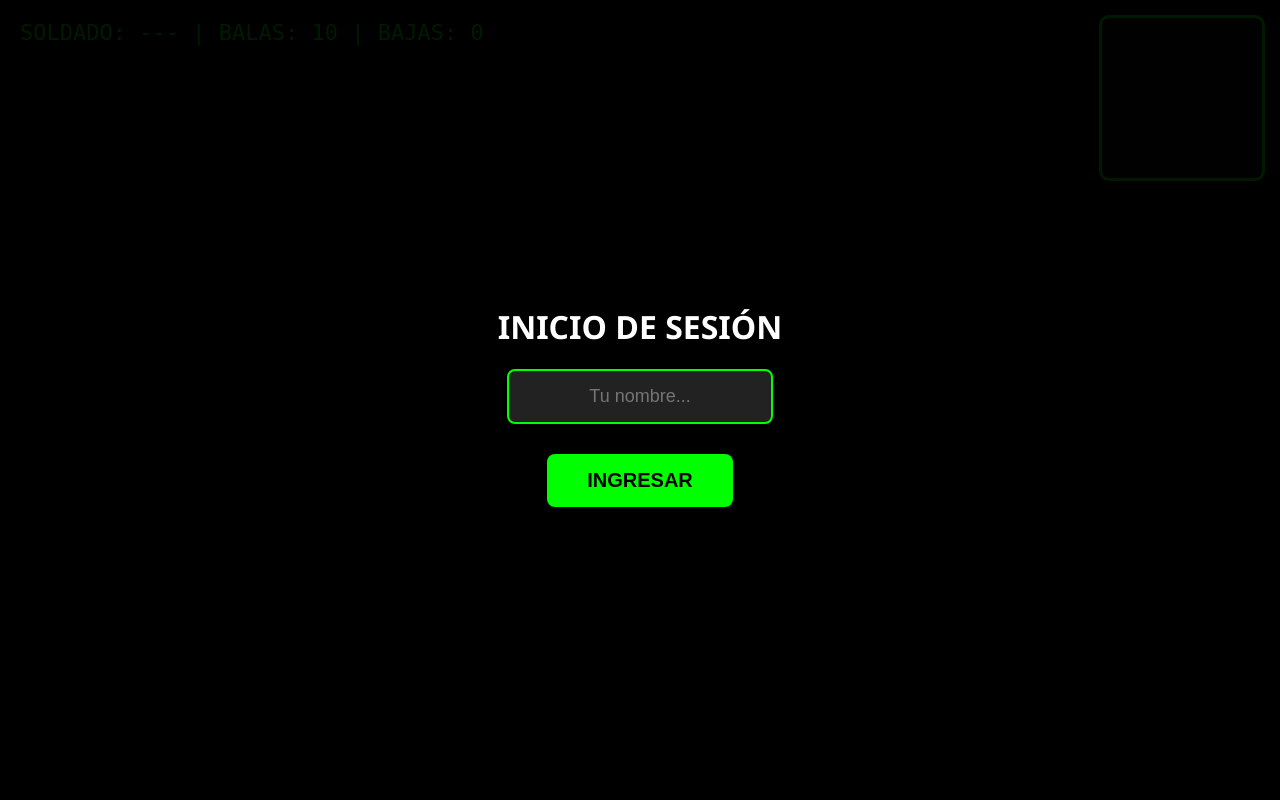
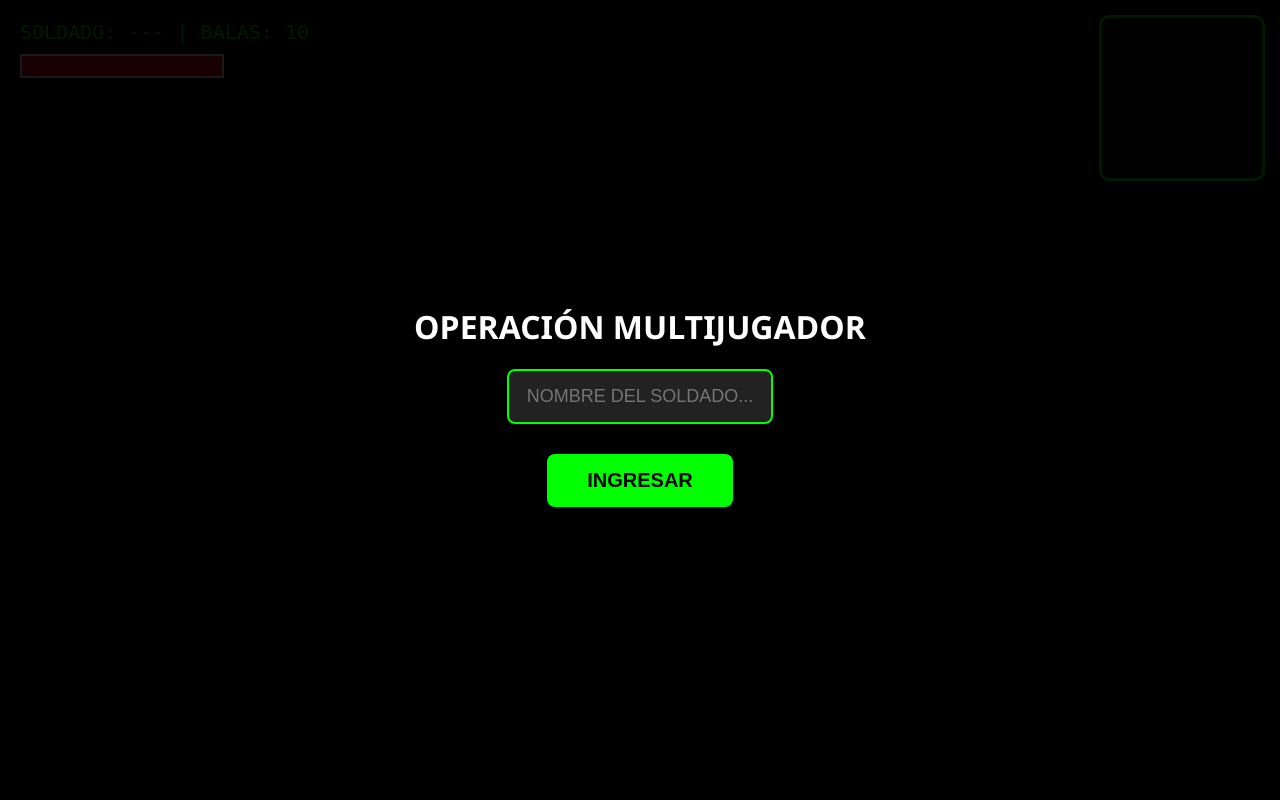
Before and after one commit to HibridosGAA/Root, a Flask app: page / in a window 1280 px wide. Run offline with Flask 3, Linux system fonts and the light colour scheme; some libraries are stand-ins or nearby versions.

Commit message:
se logro putitoss

```diff
--- a/app.py
+++ b/app.py
@@ -7,10 +7,10 @@ import os
 
 app = Flask(__name__)
 app.config['SECRET_KEY'] = 'secreto_fps_123'
-# CORS habilitado para evitar bloqueos en el despliegue
 socketio = SocketIO(app, cors_allowed_origins="*", async_mode='eventlet')
 
-# --- RUTAS ---
+# Diccionario para trackear salud de jugadores
+jugadores_stats = {}
 
 @app.route('/')
 def index():
@@ -26,47 +26,59 @@ def guardar_usuario():
         datos = request.get_json(silent=True)
         if not datos or 'username' not in datos:
             return jsonify({"status": "error", "message": "Datos inválidos"}), 400
-
         nombre = datos.get('username').strip().upper()
         ruta_base = os.path.dirname(os.path.abspath(__file__))
         ruta_lista = os.path.join(ruta_base, 'templates', 'usuarios_lista.html')
-
-        # Asegurar que el archivo exista para evitar errores de lectura
         if not os.path.exists(ruta_lista):
             with open(ruta_lista, 'w', encoding='utf-8') as f:
                 f.write("<h1>Lista de Soldados</h1>\n")
-
-        # Guardar el nombre
         with open(ruta_lista, 'a', encoding='utf-8') as f:
             f.write(f"<p>SOLDADO: {nombre}</p>\n")
-
         return jsonify({"status": "success", "message": "REGISTRO EXITOSO"})
     except Exception as e:
-        print(f"Error en servidor: {e}")
-        return jsonify({"status": "error", "message": "Error interno del servidor"}), 500
+        return jsonify({"status": "error", "message": str(e)}), 500
 
-# --- LÓGICA MULTIJUGADOR ---
+# --- EVENTOS MULTIJUGADOR EXTENDIDOS ---
 
 @socketio.on('join')
 def on_join(data):
-    sid = request.sid # type: ignore
-    # Avisar a todos que entró alguien nuevo
-    emit('new_player', {'id': sid, 'name': data.get('name', 'Anon')}, broadcast=True, include_self=False)
+    sid = request.sid
+    nombre = data.get('name', f'Recluta_{sid[:4]}')
+    jugadores_stats[sid] = {'name': nombre, 'hp': 100}
+    emit('new_player', {'id': sid, 'name': nombre}, broadcast=True, include_self=False)
 
 @socketio.on('move')
 def on_move(data):
-    # Reenviar la posición a los demás jugadores
     emit('player_moved', {
-        'id': request.sid, # type: ignore
-        'x': data['x'],
-        'y': data['y'],
-        'z': data['z'],
-        'ry': data['ry']
+        'id': request.sid,
+        'x': data['x'], 'y': data['y'], 'z': data['z'], 'ry': data['ry']
     }, broadcast=True, include_self=False)
+
+@socketio.on('shoot_hit')
+def on_shoot_hit(data):
+    target_id = data.get('target_id')
+    shooter_id = request.sid
+
+    if target_id in jugadores_stats:
+        jugadores_stats[target_id]['hp'] -= 25 # Daño por disparo
+
+        if jugadores_stats[target_id]['hp'] <= 0:
+            jugadores_stats[target_id]['hp'] = 100 # Reset para respawn
+            # Notificar muerte a todos para el Kill Feed
+            emit('kill_event', {
+                'killer': jugadores_stats[shooter_id]['name'],
+                'victim': jugadores_stats[target_id]['name'],
+                'victim_id': target_id
+            }, broadcast=True)
+        else:
+            # Notificar solo al jugador golpeado que perdió vida
+            emit('take_damage', {'new_hp': jugadores_stats[target_id]['hp']}, room=target_id)
 
 @socketio.on('disconnect')
 def on_disconnect():
-    emit('player_left', {'id': request.sid}, broadcast=True) # type: ignore
+    if request.sid in jugadores_stats:
+        del jugadores_stats[request.sid]
+    emit('player_left', {'id': request.sid}, broadcast=True)
 
 if __name__ == '__main__':
     port = int(os.environ.get("PORT", 5000))
--- a/templates/index.html
+++ b/templates/index.html
@@ -3,38 +3,55 @@
 <head>
     <meta charset="UTF-8">
     <meta name="viewport" content="width=device-width, initial-scale=1.0, maximum-scale=1.0, user-scalable=no, viewport-fit=cover">
-    <title>Shooter Open World - Final</title>
+    <title>FPS MULTIPLAYER - PRO</title>
     <script src="https://cdn.socket.io/4.7.2/socket.io.min.js"></script>
     <style>
         body { margin: 0; overflow: hidden; background-color: #000; font-family: 'Segoe UI', sans-serif; user-select: none; touch-action: none; }
         .overlay-menu { position: absolute; top: 0; left: 0; width: 100%; height: 100%; background: rgba(0,0,0,0.9); color: white; display: flex; flex-direction: column; align-items: center; justify-content: center; z-index: 200; text-align: center; }
         input { padding: 15px; font-size: 18px; border-radius: 8px; border: 2px solid #0f0; background: #222; color: #fff; margin-bottom: 20px; outline: none; text-align: center; }
         button { padding: 15px 40px; font-size: 20px; cursor: pointer; background: #0f0; border: none; border-radius: 8px; font-weight: bold; transition: 0.3s; margin: 10px; }
+
+        /* UI GAME */
+        #ui { position: absolute; top: 20px; left: 20px; color: #0f0; font-size: 20px; z-index: 10; text-shadow: 2px 2px #000; font-family: monospace; }
+        #health-container { width: 200px; height: 20px; background: #440000; border: 2px solid #fff; margin-top: 10px; }
+        #health-bar { width: 100%; height: 100%; background: #ff0000; transition: 0.3s; }
+
+        /* Kill Feed */
+        #kill-feed { position: absolute; top: 20px; right: 200px; width: 250px; color: #fff; text-align: right; z-index: 100; font-family: monospace; pointer-events: none; }
+        .kill-msg { background: rgba(0,0,0,0.5); padding: 5px; margin-bottom: 5px; border-right: 4px solid #f00; animation: fadeOut 5s forwards; }
+        @keyframes fadeOut { 0% { opacity: 1; } 80% { opacity: 1; } 100% { opacity: 0; } }
+
+        /* Mobile Controls */
         #mobile-controls { position: absolute; top: 0; left: 0; width: 100%; height: 100%; display: none; z-index: 150; pointer-events: none; }
         .joy-btn { width: 65px; height: 65px; background: rgba(255,255,255,0.1); border: 2px solid rgba(255,255,255,0.3); border-radius: 12px; color: white; display: flex; align-items: center; justify-content: center; font-weight: bold; pointer-events: auto; }
         .d-pad { position: absolute; bottom: 40px; left: 30px; display: grid; grid-template-columns: repeat(3, 70px); gap: 8px; }
         .actions-right { position: absolute; bottom: 40px; right: 30px; display: flex; flex-direction: column; gap: 15px; }
-        #ui { position: absolute; top: 20px; left: 20px; color: #0f0; font-size: 22px; z-index: 10; text-shadow: 2px 2px #000; font-family: monospace; }
+
         #crosshair { position: absolute; top: 50%; left: 50%; width: 12px; height: 12px; border: 2px solid #0f0; border-radius: 50%; transform: translate(-50%, -50%); pointer-events: none; z-index: 5; }
         #minimap-border { position: absolute; top: 15px; right: 15px; width: 160px; height: 160px; border: 3px solid #0f0; border-radius: 10px; z-index: 100; pointer-events: none; background: rgba(0, 255, 0, 0.05); }
     </style>
 </head>
 <body>
 
+    <div id="kill-feed"></div>
+
     <div id="step-name" class="overlay-menu">
-        <h1>INICIO DE SESIÓN</h1>
-        <input type="text" id="username" placeholder="Tu nombre..." autocomplete="off">
+        <h1>OPERACIÓN MULTIJUGADOR</h1>
+        <input type="text" id="username" placeholder="NOMBRE DEL SOLDADO..." autocomplete="off">
         <button onclick="nextStep()">INGRESAR</button>
     </div>
 
     <div id="step-device" class="overlay-menu" style="display: none;">
         <h1>BIENVENIDO <span id="user-welcome"></span></h1>
-        <p>SELECCIONA PLATAFORMA:</p>
-        <button onclick="startGame('pc')">COMPUTADORA</button>
-        <button onclick="startGame('movil')">CELULAR</button>
+        <button onclick="startGame('pc')">PC (TECLADO)</button>
+        <button onclick="startGame('movil')">MÓVIL (TOUCH)</button>
     </div>
 
-    <div id="ui">SOLDADO: <span id="disp-name">---</span> | BALAS: <span id="ammo">10</span> | BAJAS: <span id="kills">0</span></div>
+    <div id="ui">
+        SOLDADO: <span id="disp-name">---</span> | BALAS: <span id="ammo">10</span>
+        <div id="health-container"><div id="health-bar"></div></div>
+    </div>
+
     <div id="crosshair"></div>
     <div id="minimap-border"></div>
 
@@ -62,41 +79,28 @@
     <script type="module">
         import * as THREE from 'three';
 
-        // --- MULTIPLAYER SETUP ---
         const socket = io();
         const otrosJugadores = {};
-        let miNombre = "";
-
-        let deviceMode = 'pc';
-        let ammo = 10;
-        let kills = 0;
-        let isReloading = false;
+        let miNombre = "", deviceMode = 'pc', ammo = 10, hp = 100, isReloading = false;
         const keys = {};
-        const enemigos = [];
 
         // --- INTERFAZ ---
         window.nextStep = () => {
             const name = document.getElementById('username').value.trim();
             if(name.length < 2) return;
-
             fetch('/guardar_usuario', {
                 method: 'POST',
                 headers: { 'Content-Type': 'application/json' },
                 body: JSON.stringify({"username": name})
             })
-            .then(async res => {
-                const data = await res.json();
-                if (!res.ok) throw new Error(data.message || "Error");
-                return data;
-            })
+            .then(res => res.json())
             .then(data => {
                 miNombre = name;
                 document.getElementById('user-welcome').innerText = name.toUpperCase();
                 document.getElementById('disp-name').innerText = name.toUpperCase();
                 document.getElementById('step-name').style.display = 'none';
                 document.getElementById('step-device').style.display = 'flex';
-            })
-            .catch(error => { alert(error.message); });
+            });
         };
 
         window.startGame = (type) => {
@@ -104,7 +108,6 @@
             document.getElementById('step-device').style.display = 'none';
             if(type === 'movil') document.getElementById('mobile-controls').style.display = 'block';
             else renderer.domElement.requestPointerLock();
-
             socket.emit('join', { name: miNombre });
             if (listener.context.state === 'suspended') listener.context.resume();
             animate();
@@ -113,16 +116,8 @@
         // --- ESCENA ---
         const scene = new THREE.Scene();
         scene.background = new THREE.Color(0x87ceeb);
-
         const camera = new THREE.PerspectiveCamera(75, window.innerWidth/window.innerHeight, 0.1, 1000);
         camera.rotation.order = 'YXZ';
-
-        const mapSize = 160;
-        const mapCam = new THREE.OrthographicCamera(-60, 60, 60, -60, 1, 1000);
-        mapCam.position.set(0, 100, 0);
-        mapCam.lookAt(0,0,0);
-        mapCam.layers.enable(0);
-        mapCam.layers.enable(1);
 
         const renderer = new THREE.WebGLRenderer({ antialias: true });
         renderer.setSize(window.innerWidth, window.innerHeight);
@@ -131,100 +126,85 @@
 
         const loader = new THREE.TextureLoader();
         const sueloTex = loader.load('/static/texturas/suelo.jpeg');
-        sueloTex.wrapS = sueloTex.wrapT = THREE.RepeatWrapping;
-        sueloTex.repeat.set(50, 50);
+        sueloTex.wrapS = sueloTex.wrapT = THREE.RepeatWrapping; sueloTex.repeat.set(50, 50);
 
         scene.add(new THREE.AmbientLight(0xffffff, 0.6));
         const ground = new THREE.Mesh(new THREE.PlaneGeometry(200, 200), new THREE.MeshPhongMaterial({ map: sueloTex }));
-        ground.rotation.x = -Math.PI / 2;
-        scene.add(ground);
+        ground.rotation.x = -Math.PI / 2; scene.add(ground);
 
         // --- MUROS ---
         const muros = [];
         const muroTex = loader.load('/static/texturas/muro.jpeg');
-        muroTex.wrapS = muroTex.wrapT = THREE.RepeatWrapping;
-        muroTex.repeat.set(20, 3);
-        function crearMuro(x, z, ancho, alto, profundo) {
-            const geom = new THREE.BoxGeometry(ancho, alto, profundo);
-            const mat = new THREE.MeshPhongMaterial({ map: muroTex });
-            const muro = new THREE.Mesh(geom, mat);
-            muro.position.set(x, alto / 2, z);
-            scene.add(muro);
-            muros.push(muro);
+        muroTex.wrapS = muroTex.wrapT = THREE.RepeatWrapping; muroTex.repeat.set(10, 2);
+        function crearMuro(x, z, w, h, d) {
+            const m = new THREE.Mesh(new THREE.BoxGeometry(w, h, d), new THREE.MeshPhongMaterial({ map: muroTex }));
+            m.position.set(x, h/2, z); scene.add(m); muros.push(m);
         }
-        const t = 100;
-        crearMuro(0, -t/2, t, 5, 1); crearMuro(0, t/2, t, 5, 1);
-        crearMuro(-t/2, 0, 1, 5, t); crearMuro(t/2, 0, 1, 5, t);
+        crearMuro(0, -50, 100, 5, 1); crearMuro(0, 50, 100, 5, 1);
+        crearMuro(-50, 0, 1, 5, 100); crearMuro(50, 0, 1, 5, 100);
 
         function puedeMoverse(nuevaPos) {
-            const m = 0.5;
-            for (let muro of muros) {
-                const caja = new THREE.Box3().setFromObject(muro);
-                if (caja.containsPoint(nuevaPos.clone().add(new THREE.Vector3(m, 0, m))) ||
-                    caja.containsPoint(nuevaPos.clone().add(new THREE.Vector3(-m, 0, -m)))) return false;
+            const playerBox = new THREE.Box3().setFromCenterAndSize(nuevaPos, new THREE.Vector3(1, 2, 1));
+            for (let m of muros) {
+                if (new THREE.Box3().setFromObject(m).intersectsBox(playerBox)) return false;
             }
             return true;
         }
 
-        // --- ICONOS ---
-        const iconoJugador = new THREE.Mesh(new THREE.SphereGeometry(3, 16, 16), new THREE.MeshBasicMaterial({ color: 0xff0000 }));
-        iconoJugador.layers.set(1);
-        scene.add(iconoJugador);
-
         // --- ARMA Y JUGADORES ---
         const armaTex = loader.load('/static/texturas/arma.png');
-        const arma = new THREE.Mesh(new THREE.PlaneGeometry(1.2, 0.7), new THREE.MeshBasicMaterial({ map: armaTex, transparent: true, depthTest: false, color: 0x555555 }));
-        arma.position.set(0.45, -0.35, -0.6);
-        camera.add(arma);
-        scene.add(camera);
+        const arma = new THREE.Mesh(new THREE.PlaneGeometry(1.2, 0.7), new THREE.MeshBasicMaterial({ map: armaTex, transparent: true, depthTest: false }));
+        arma.position.set(0.45, -0.35, -0.6); camera.add(arma); scene.add(camera);
 
         const jugadorTex = loader.load('/static/texturas/jugador.png');
         const jugadorMat = new THREE.MeshBasicMaterial({ map: jugadorTex, transparent: true, side: THREE.DoubleSide });
 
-        // --- MULTIPLAYER RECEIVER ---
+        // --- MULTIJUGADOR RECIBIR ---
         socket.on('new_player', (data) => {
             const mesh = new THREE.Mesh(new THREE.PlaneGeometry(2, 4), jugadorMat.clone());
-            mesh.position.set(0, 2, 0);
-            const dot = new THREE.Mesh(new THREE.SphereGeometry(3), new THREE.MeshBasicMaterial({ color: 0x0000ff }));
-            dot.position.y = 50; dot.layers.set(1);
-            mesh.add(dot);
-            scene.add(mesh);
-            otrosJugadores[data.id] = mesh;
+            mesh.userData.id = data.id; // Guardamos el ID en la malla
+            scene.add(mesh); otrosJugadores[data.id] = mesh;
         });
 
         socket.on('player_moved', (data) => {
             if(!otrosJugadores[data.id]) {
-                 // Si no existe, lo creamos (por si entró antes que nosotros)
                  const mesh = new THREE.Mesh(new THREE.PlaneGeometry(2, 4), jugadorMat.clone());
-                 const dot = new THREE.Mesh(new THREE.SphereGeometry(3), new THREE.MeshBasicMaterial({ color: 0x0000ff }));
-                 dot.position.y = 50; dot.layers.set(1);
-                 mesh.add(dot); scene.add(mesh); otrosJugadores[data.id] = mesh;
+                 mesh.userData.id = data.id; scene.add(mesh); otrosJugadores[data.id] = mesh;
             }
             otrosJugadores[data.id].position.set(data.x, 2, data.z);
             otrosJugadores[data.id].rotation.y = data.ry;
         });
 
+        socket.on('take_damage', (data) => {
+            hp = data.new_hp;
+            document.getElementById('health-bar').style.width = hp + "%";
+        });
+
+        socket.on('kill_event', (data) => {
+            const feed = document.getElementById('kill-feed');
+            const msg = document.createElement('div');
+            msg.className = 'kill-msg';
+            msg.innerHTML = `<strong>${data.killer}</strong> <span style="color:red">🔫</span> ${data.victim}`;
+            feed.appendChild(msg);
+            setTimeout(() => msg.remove(), 5000);
+
+            if(data.victim_id === socket.id) {
+                alert("HAS MUERTO. Reapareciendo...");
+                camera.position.set(Math.random()*20-10, 1.7, Math.random()*20-10);
+                hp = 100;
+                document.getElementById('health-bar').style.width = "100%";
+            }
+        });
+
         socket.on('player_left', id => { if(otrosJugadores[id]) { scene.remove(otrosJugadores[id]); delete otrosJugadores[id]; }});
 
-        // --- ENEMIGOS (BOTS) ---
-        function crearEnemigo(x, z) {
-            const dummy = new THREE.Mesh(new THREE.PlaneGeometry(2, 4), jugadorMat.clone());
-            dummy.position.set(x, 1.5, z);
-            const dot = new THREE.Mesh(new THREE.SphereGeometry(2), new THREE.MeshBasicMaterial({ color: 0xffff00 }));
-            dot.position.y = 50; dot.layers.set(1);
-            dummy.add(dot);
-            scene.add(dummy); enemigos.push(dummy);
-        }
-        crearEnemigo(0, -10);
-
         // --- SONIDOS ---
-        const listener = new THREE.AudioListener();
-        camera.add(listener);
+        const listener = new THREE.AudioListener(); camera.add(listener);
         const shootSnd = new THREE.Audio(listener), reloadSnd = new THREE.Audio(listener), stepsSnd = new THREE.Audio(listener);
         const audioLoader = new THREE.AudioLoader();
         audioLoader.load('/static/audio/disparo.mp3', b => shootSnd.setBuffer(b));
         audioLoader.load('/static/audio/recarga.mp3', b => reloadSnd.setBuffer(b));
-        audioLoader.load('/static/audio/pasos.mp3', b => { stepsSnd.setBuffer(b); stepsSnd.setLoop(true); stepsSnd.setVolume(0.3); });
+        audioLoader.load('/static/audio/pasos.mp3', b => { stepsSnd.setBuffer(b); stepsSnd.setLoop(true); stepsSnd.setVolume(0.2); });
 
         // --- ACCIONES ---
         const raycaster = new THREE.Raycaster();
@@ -232,13 +212,17 @@
             if(isReloading || ammo <= 0) return;
             if(shootSnd.buffer) { shootSnd.stop(); shootSnd.play(); }
             arma.position.z += 0.05; setTimeout(() => arma.position.z -= 0.05, 60);
+
+            // Detectar si le dimos a alguien
             raycaster.setFromCamera(new THREE.Vector2(0,0), camera);
-            const hits = raycaster.intersectObjects(enemigos);
+            const targets = Object.values(otrosJugadores);
+            const hits = raycaster.intersectObjects(targets);
+
             if (hits.length > 0) {
-                const obj = hits[0].object; scene.remove(obj); enemigos.splice(enemigos.indexOf(obj), 1);
-                kills++; document.getElementById('kills').innerText = kills;
-                setTimeout(() => crearEnemigo(Math.random()*40-20, Math.random()*40-20), 2000);
+                const targetId = hits[0].object.userData.id;
+                socket.emit('shoot_hit', { target_id: targetId });
             }
+
             ammo--; document.getElementById('ammo').innerText = ammo;
         }
 
@@ -248,14 +232,33 @@
             setTimeout(() => { ammo = 10; document.getElementById('ammo').innerText = ammo; isReloading = false; arma.position.y += 0.3; }, 2000);
         }
 
-        // --- EVENTOS ---
+        // --- CONTROLES MÓVIL (TOUCH LOOK) ---
+        let lastTouchX = 0, lastTouchY = 0;
+        document.addEventListener('touchstart', e => {
+            lastTouchX = e.touches[0].pageX;
+            lastTouchY = e.touches[0].pageY;
+        }, { passive: false });
+
+        document.addEventListener('touchmove', e => {
+            if (deviceMode !== 'movil') return;
+            // Solo rotar si no estamos tocando botones (D-pad está a la izquierda)
+            if (lastTouchX > window.innerWidth / 2 || lastTouchY < window.innerHeight / 2) {
+                const deltaX = e.touches[0].pageX - lastTouchX;
+                const deltaY = e.touches[0].pageY - lastTouchY;
+                camera.rotation.y -= deltaX * 0.005;
+                camera.rotation.x -= deltaY * 0.005;
+                lastTouchX = e.touches[0].pageX;
+                lastTouchY = e.touches[0].pageY;
+            }
+        }, { passive: false });
+
+        // --- EVENTOS GENERALES ---
         document.addEventListener('keydown', e => { keys[e.code] = true; if(e.code === 'KeyR') reload(); });
         document.addEventListener('keyup', e => keys[e.code] = false);
         document.addEventListener('mousedown', () => { if(document.pointerLockElement) fire(); });
-
         document.querySelectorAll('.joy-btn').forEach(btn => {
-            btn.addEventListener('pointerdown', () => { const k = btn.dataset.key; if(k) keys[k] = true; });
-            btn.addEventListener('pointerup', () => { const k = btn.dataset.key; if(k) keys[k] = false; });
+            btn.addEventListener('pointerdown', () => { if(btn.dataset.key) keys[btn.dataset.key] = true; });
+            btn.addEventListener('pointerup', () => { if(btn.dataset.key) keys[btn.dataset.key] = false; });
         });
         document.getElementById('m-shoot').addEventListener('pointerdown', fire);
         document.getElementById('m-reload').addEventListener('pointerdown', reload);
@@ -265,16 +268,14 @@
         const player = { h: 1.7, vY: 0, canJ: true };
         function animate() {
             requestAnimationFrame(animate);
-
             const isC = keys['ControlLeft'];
             player.h = THREE.MathUtils.lerp(player.h, isC ? 0.9 : 1.7, 0.1);
-
             const dir = new THREE.Vector3(); camera.getWorldDirection(dir); dir.y = 0; dir.normalize();
             const side = new THREE.Vector3().crossVectors(new THREE.Vector3(0,1,0), dir).normalize();
             const s = isC ? 0.07 : 0.15;
             let moving = false;
+            const posPrev = camera.position.clone();
 
-            const posPrev = camera.position.clone();
             if (keys['KeyW']) camera.position.addScaledVector(dir, s);
             if (keys['KeyS']) camera.position.addScaledVector(dir, -s);
             if (keys['KeyA']) camera.position.addScaledVector(side, s);
@@ -283,10 +284,8 @@
             if(!puedeMoverse(camera.position)) camera.position.copy(posPrev);
             else if(keys['KeyW'] || keys['KeyS'] || keys['KeyA'] || keys['KeyD']) moving = true;
 
-            // Emitir posición
-            if(moving || Math.abs(camera.rotation.y) > 0.01) {
-                socket.emit('move', { x: camera.position.x, y: camera.position.y, z: camera.position.z, ry: camera.rotation.y });
-            }
+            // Emitir posición a otros
+            socket.emit('move', { x: camera.position.x, y: camera.position.y, z: camera.position.z, ry: camera.rotation.y });
 
             if (moving && camera.position.y <= player.h + 0.1) {
                 if (!stepsSnd.isPlaying && stepsSnd.buffer) stepsSnd.play();
@@ -297,19 +296,10 @@
             player.vY -= 0.008; camera.position.y += player.vY;
             if (camera.position.y <= player.h) { camera.position.y = player.h; player.vY = 0; player.canJ = true; }
 
-            iconoJugador.position.set(camera.position.x, 80, camera.position.z);
-            enemigos.forEach(e => e.lookAt(camera.position.x, 1, camera.position.z));
+            // Hacer que los otros jugadores miren siempre a la cámara (billboard)
+            Object.values(otrosJugadores).forEach(p => p.lookAt(camera.position.x, 2, camera.position.z));
 
-            renderer.setViewport(0, 0, window.innerWidth, window.innerHeight);
-            renderer.setScissorTest(false);
             renderer.render(scene, camera);
-
-            const pad = 15;
-            renderer.setScissorTest(true);
-            renderer.setScissor(window.innerWidth - mapSize - pad, window.innerHeight - mapSize - pad, mapSize, mapSize);
-            renderer.setViewport(window.innerWidth - mapSize - pad, window.innerHeight - mapSize - pad, mapSize, mapSize);
-            mapCam.position.set(camera.position.x, 100, camera.position.z);
-            renderer.render(scene, mapCam);
         }
     </script>
 </body>
```
